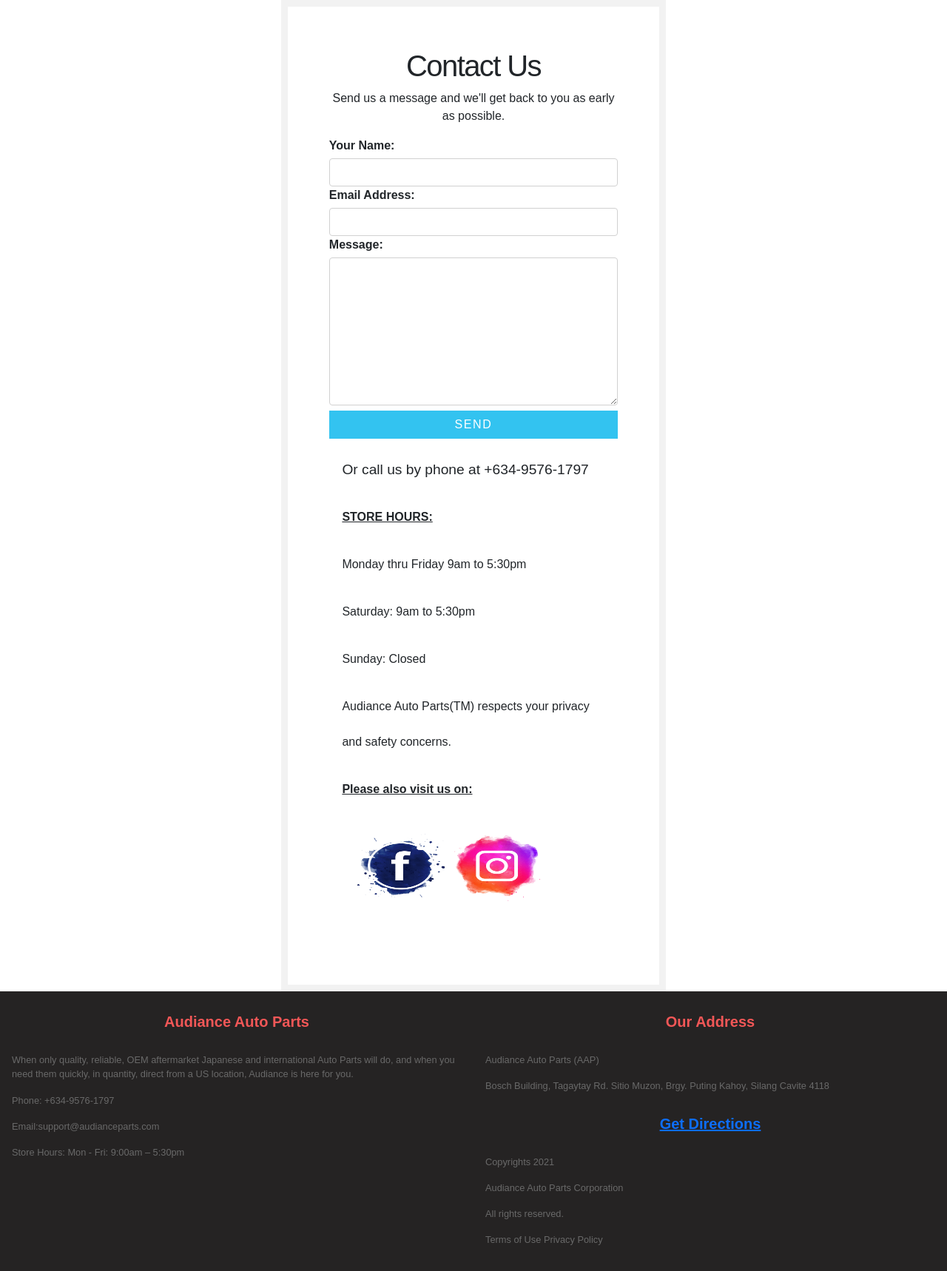
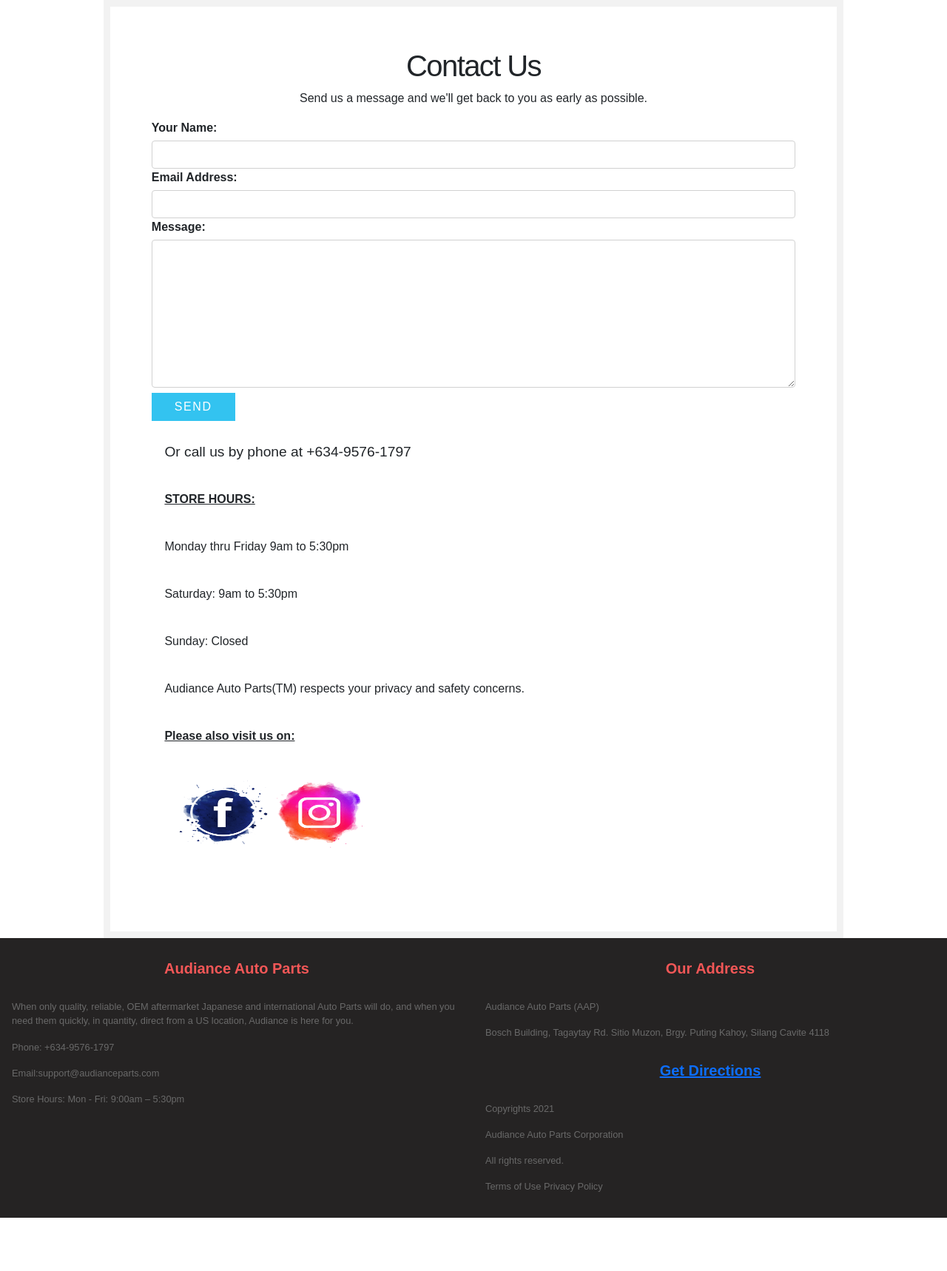
Before and after one commit to AndrewVong/audianceparts.github.io, a PHP site: the page made by myform--/formpage.html in a window 1280 px wide. Shown: the part 130-1848 px from the top of the page at 74% size. After the commit the page ends 1776 px from the top, so only its background shows below. Run offline with PHP 8.4, Linux system fonts and the light colour scheme; some libraries are stand-ins or nearby versions.

Commit message:
Update form.css

```diff
--- a/myform--/form.css
+++ b/myform--/form.css
@@ -1,11 +1,10 @@
-
 @media  only screen and (min-device-width: 768px)
 {
     .form-container {
       padding: 5%;
       background: #ffffff;
       border: 9px solid #f2f2f2;
-      max-width: 520px;
+      max-width: 1000px;
       margin: auto;
     }
 
@@ -16,10 +15,23 @@ h1, p
   text-align: center;
 }
 
-input, textarea , button
+input, textarea
 {
   width: 100%;
 }
+
+.send {
+
+
+width: 20%;
+margin-left: right;
+background: #f25757;
+color: #ffffff;
+font-weight: bold;
+
+}
+
+
 textarea
 {
   height: 200px;
```
